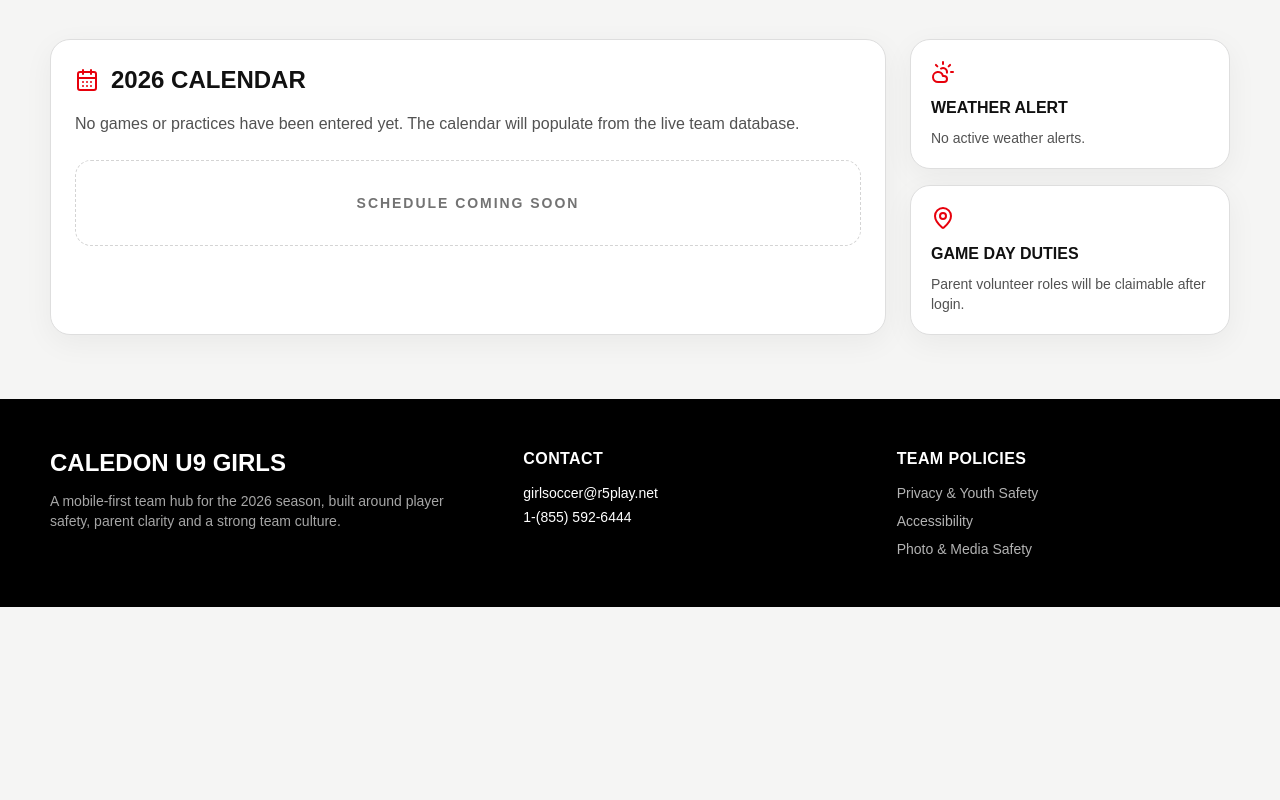
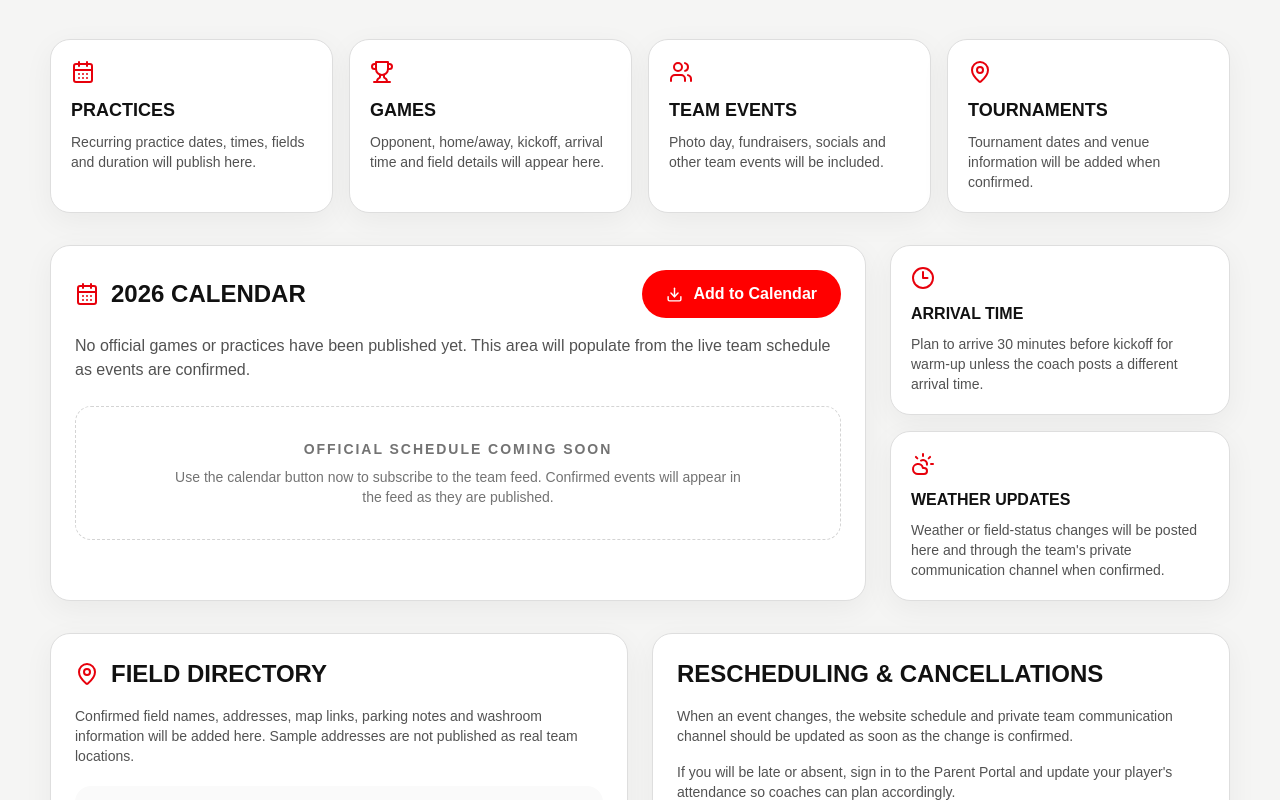
Before and after one commit to dang85ai/dg-claud, a Next.js app: page /schedule in a window 1280 px wide. Shown: the part 480-1280 px from the top of the page. Before the commit the page ends 1087 px from the top, so only its background shows below. Built offline with nearby package versions, Linux system fonts and the light colour scheme.

Commit message:
Expand high-priority parent team hub content

```diff
--- a/app/schedule/page.tsx
+++ b/app/schedule/page.tsx
@@ -1,7 +1,17 @@
 import { PublicPageHero } from "@/components/PublicPageHero";
 import { PublicShell } from "@/components/PublicShell";
 import { DevelopmentBanner } from "@/components/DevelopmentBanner";
-import { CalendarDays, CloudSun, MapPin } from "lucide-react";
+import {
+  CalendarDays,
+  CloudSun,
+  Clock3,
+  Download,
+  MapPin,
+  Trophy,
+  Users
+} from "lucide-react";
+
+const calendarUrl = "https://sgoxywyhaketjmdmkzhm.supabase.co/functions/v1/team-calendar";
 
 export default function SchedulePage() {
   return (
@@ -12,33 +22,89 @@ export default function SchedulePage() {
         title="Schedule & Events"
         copy="Designed for quick use from the sideline: date, arrival time, field, uniform, weather and parent duties."
       />
+
       <section className="section">
-        <div className="container grid gap-6 lg:grid-cols-[1fr_320px]">
+        <div className="container">
+          <div className="grid gap-4 md:grid-cols-4">
+            {[
+              { Icon: CalendarDays, title: "Practices", text: "Recurring practice dates, times, fields and duration will publish here." },
+              { Icon: Trophy, title: "Games", text: "Opponent, home/away, kickoff, arrival time and field details will appear here." },
+              { Icon: Users, title: "Team Events", text: "Photo day, fundraisers, socials and other team events will be included." },
+              { Icon: MapPin, title: "Tournaments", text: "Tournament dates and venue information will be added when confirmed." }
+            ].map(({ Icon, title, text }) => (
+              <div className="card p-5" key={title}>
+                <Icon className="text-red-600" />
+                <h2 className="mt-3 text-lg font-black uppercase">{title}</h2>
+                <p className="mt-2 text-sm text-neutral-600">{text}</p>
+              </div>
+            ))}
+          </div>
+
+          <div className="mt-8 grid gap-6 lg:grid-cols-[1fr_340px]">
             <div className="card p-6">
+              <div className="flex flex-wrap items-center justify-between gap-4">
                 <div className="flex items-center gap-3">
                   <CalendarDays className="text-red-600" />
                   <h2 className="text-2xl font-black uppercase">2026 Calendar</h2>
                 </div>
+                <a className="btn btn-primary" href={calendarUrl}>
+                  <Download size={17} /> Add to Calendar
+                </a>
+              </div>
               <p className="mt-4 text-neutral-600">
-              No games or practices have been entered yet. The calendar will populate from the live team database.
+                No official games or practices have been published yet. This area will populate from the live team schedule as events are confirmed.
               </p>
               <div className="mt-6 rounded-2xl border border-dashed border-neutral-300 p-8 text-center">
-              <div className="text-sm font-black uppercase tracking-[.14em] text-neutral-500">Schedule coming soon</div>
+                <div className="text-sm font-black uppercase tracking-[.14em] text-neutral-500">Official schedule coming soon</div>
+                <p className="mx-auto mt-2 max-w-xl text-sm text-neutral-500">
+                  Use the calendar button now to subscribe to the team feed. Confirmed events will appear in the feed as they are published.
+                </p>
               </div>
             </div>
-          <div className="grid gap-4">
+
+            <aside className="grid gap-4">
+              <div className="card p-5">
+                <Clock3 className="text-red-600" />
+                <h3 className="mt-3 font-black uppercase">Arrival Time</h3>
+                <p className="mt-2 text-sm text-neutral-600">
+                  Plan to arrive 30 minutes before kickoff for warm-up unless the coach posts a different arrival time.
+                </p>
+              </div>
               <div className="card p-5">
                 <CloudSun className="text-red-600" />
-              <h3 className="mt-3 font-black uppercase">Weather Alert</h3>
-              <p className="mt-2 text-sm text-neutral-600">No active weather alerts.</p>
-            </div>
-            <div className="card p-5">
-              <MapPin className="text-red-600" />
-              <h3 className="mt-3 font-black uppercase">Game Day Duties</h3>
+                <h3 className="mt-3 font-black uppercase">Weather Updates</h3>
                 <p className="mt-2 text-sm text-neutral-600">
-                Parent volunteer roles will be claimable after login.
+                  Weather or field-status changes will be posted here and through the team&apos;s private communication channel when confirmed.
                 </p>
               </div>
+            </aside>
+          </div>
+
+          <div className="mt-8 grid gap-6 lg:grid-cols-2">
+            <section className="card p-6">
+              <div className="flex items-center gap-3">
+                <MapPin className="text-red-600" />
+                <h2 className="text-2xl font-black uppercase">Field Directory</h2>
+              </div>
+              <p className="mt-4 text-sm text-neutral-600">
+                Confirmed field names, addresses, map links, parking notes and washroom information will be added here. Sample addresses are not published as real team locations.
+              </p>
+              <div className="mt-5 rounded-2xl bg-neutral-50 p-5 text-sm font-bold text-neutral-500">
+                No field locations published yet.
+              </div>
+            </section>
+
+            <section className="card p-6">
+              <h2 className="text-2xl font-black uppercase">Rescheduling & Cancellations</h2>
+              <div className="mt-4 grid gap-4 text-sm text-neutral-600">
+                <p>
+                  When an event changes, the website schedule and private team communication channel should be updated as soon as the change is confirmed.
+                </p>
+                <p>
+                  If you will be late or absent, sign in to the Parent Portal and update your player&apos;s attendance so coaches can plan accordingly.
+                </p>
+              </div>
+            </section>
           </div>
         </div>
       </section>
```
Lines whose indentation alone changed are shown as unchanged.
